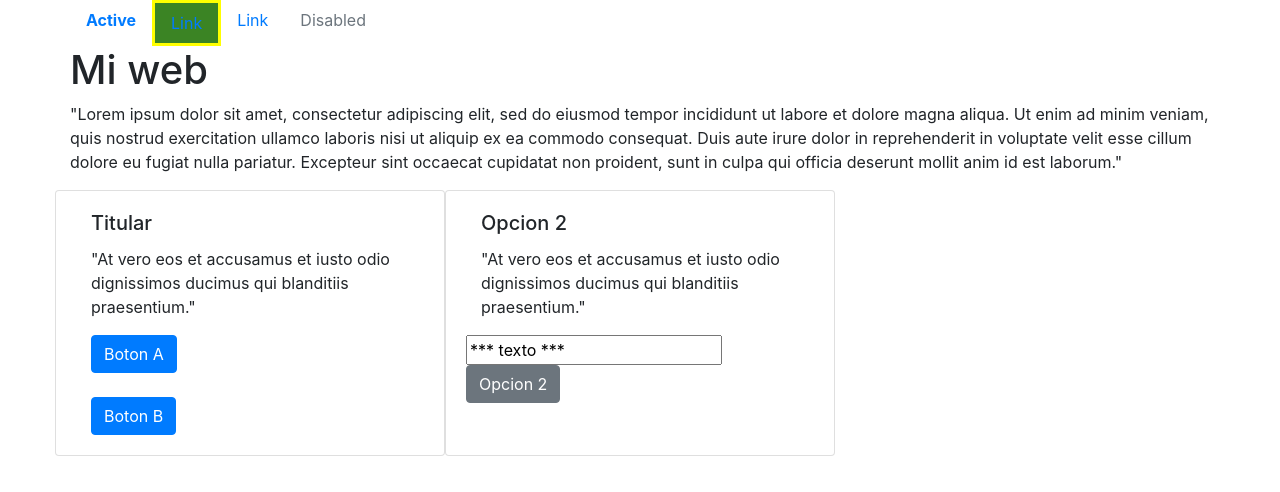
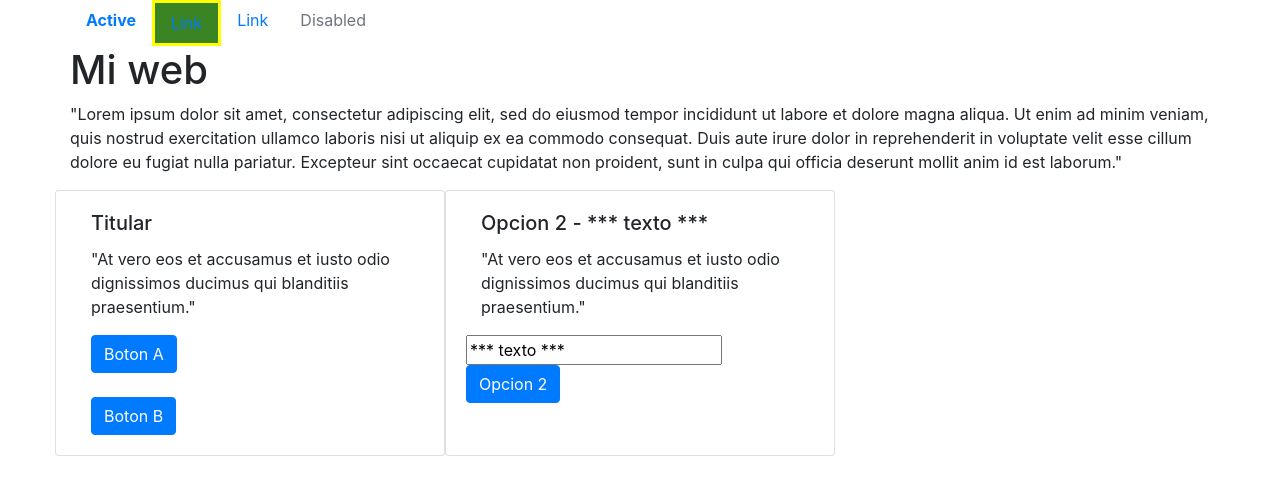
Before and after one commit to darielrll/learning-vue, a Vue app in the folder vue-09/bloques-a-componentes/: page / in a window 1280 px wide. Shown: the top 492 px of the page. Built offline with nearby package versions, Linux system fonts and the light colour scheme.

Commit message:
End of lesson one way binding

```diff
--- a/vue-09/bloques-a-componentes/src/components/Opcion2.vue
+++ b/vue-09/bloques-a-componentes/src/components/Opcion2.vue
@@ -2,7 +2,7 @@
     <div class="card col-md-4">
         <div class="card-body">
             <h5 class="card-title">
-                Opcion 2
+                Opcion 2 - {{entradaDeTexto}}
             </h5>
             <form>
                 <p class="card-text">
@@ -12,7 +12,7 @@
                     <input v-bind:value="entradaDeTexto"/>
                 </div>
                 <div class="row">
-                    <a href="#" class="btn btn-secondary">Opcion 2</a>
+                    <button class="btn btn-primary" v-on:click="entradaDeTexto = 'Nuevo texto'">Opcion 2</button>
                 </div>
             </form>
         </div>
```
